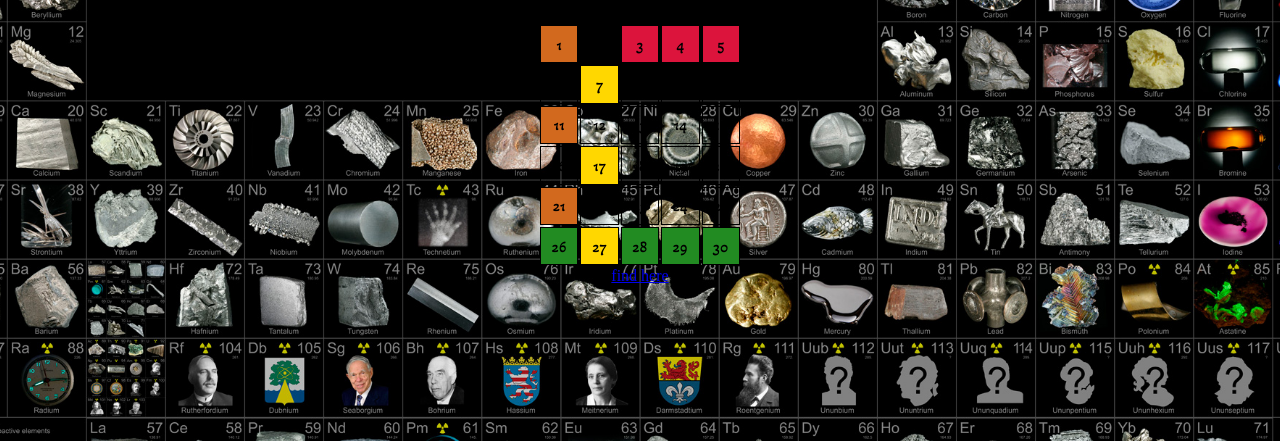
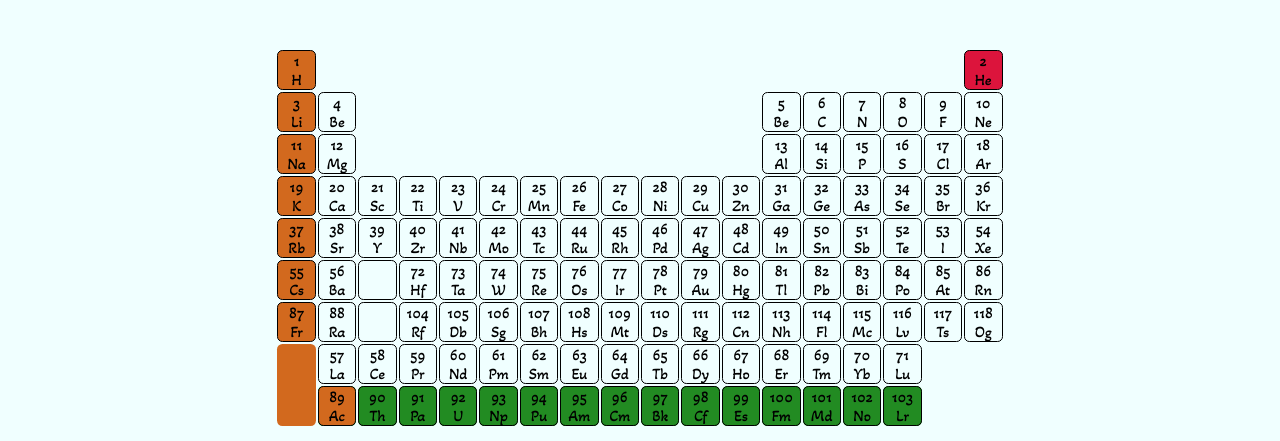
Before and after one commit to WuShanMuYuu/periodicTableOfElements, a plain HTML site: page index.html in a window 1280 px wide. Shown: the part 180-621 px from the top of the page. Drawn offline with Linux system fonts and the light colour scheme.

Commit message:
first lines  tables

```diff
--- a/css/style.css
+++ b/css/style.css
@@ -1,7 +1,7 @@
-
 /*
 CSS style sheet for the periodic table of elements
 */
+
 @font-face {
   font-family: "Akaya Telivigala";
   src: url("../fonts/Akaya_Telivigala/AkayaTelivigala-Regular.ttf");
@@ -15,17 +15,21 @@
 /* CSS selectors */
 
 /* Element selector */
+
 html {
-    background-image: url(./element-2.jpg);
+  font-family: "Akaya Telivigala", Arial, sans-serif;
+  background-color: azure;
+  /* background-image: url(./element-2.jpg); */
   background-position: center;
   background-size: cover;
   background-repeat: no-repeat;
   background-attachment: fixed;
 }
 h1 {
-    font-family: "Akaya Telivigala";
-    color: rgb(225, 231, 235);
-    font-size: 3rem;
+  /* font-family: "Akaya Telivigala"; */
+  color: rgb(235, 235, 225);
+  text-shadow: rgb(244, 248, 247);
+  font-size: 4.2rem;
   margin: 2rem;
   padding: 2rem;
 }
@@ -35,123 +39,38 @@
   height: 3vw;
   border: 1px solid black;
   text-align: center;
-}
-  /* #ID selector */
-  /* #cool {
-    background-color: orangered;
-  }
-  /* .class selector */
-  /* .box {
-    background-color: orchid;
-  } */
-
-  /* element,element Selector
-    element AND element
-    */
-  /* table,
-  div {
-    background-color: paleturquoise;
-  } */
-
-  /* element element Selector
-    aka element inside element
-    */
-  /* div p {
-    font-size: smaller;
-  } */
-
-  /* element>element	 Selector
-    element parent element
-    */
-
-  /* div > p {
-    font-family: "Times New Roman", Times, serif;
-    color: purple;
-  } */
-  /* element+element  Selector
-    element immediately after element */
-  div + span {
-    background-color: rosybrown;
-  }
-
-  /* element1~element2 Selector
-    element preceded element */
-  span ~ p {
-    background-color: royalblue;
-  }
-
-  /* [attribute] Selector */
-  [id] {
-    background-color: seagreen;
-  }
-
-  /* [attribute=value] Selector  */
-  [type="submit"] {
-    border: none;
-    background-color: pink;
-  }
-
-  /* [attribute~=value] Selector
-    containing the value */
-
-  [alt~="sun"] {
-    border: 3px solid black;
-  }
-  /* [attribute^=value] Selector
-    begins with the value */
-  [class^="te"] {
-    /* border: 3px solid hotpink; */
-    color: hotpink;
-  }
-
-  /* [attribute$=value] Selector
-    value ends with  */
-
-  [class$="box"] {
-    /* border: 3px solid hotpink; */
-    width: 14rem;
-  }
-  /* [attribute*=value] Selector
-    contains the substring */
-
-  [class*="long"] {
-    /* border: 3px solid hotpink; */
-    height: 3rem;
+  border-radius: 0.42vw;
 }
 
 /* pseudo class  */
+
 /* :hover */
-  table:hover{
-      background-color: lightcoral;
+/* table:hover {
+  background-color: rgb(30, 32, 34);
+} */
+a {
+  color: rgb(136, 131, 177);
+  text-shadow: rgb(244, 248, 247);
+  font-size: 2.3rem;
 }
-  /* a:hover{
-      color: yellow;
-  } */
 /* :visited */
-  a:visited{
+a:visited {
   color: green;
+}
+a:hover {
+  color: rgb(23, 43, 14);
 }
 /* a:visited, a:hover{
     color: green;
 } */
 /* :focus */
-  input[type="text"]:focus{
-      outline:none;
-      border: 2px solid red;
-      box-shadow: 3px 3px 3px #ccc;
+td:hover {
+  filter: grayscale(0%);
+  transform: scale(2);
+  cursor: pointer;
+  opacity: 1;
+  z-index: 1;
 }
-  /* a:hover + {
-    color: yellow;
-} */
-  /* :active */
-  a:active{
-      background-color: blue;
-  }
-  /* :checked */
-  [type="checkbox"]:checked{
-      width: 3rem;
-  }
-  /* :target */
 
 /* :nth-child() */
 /* tr:nth-child(2n){
@@ -160,23 +79,20 @@
   tr:nth-child(3n){
     background-color: rgb(235, 121, 121);
 } */
-tr:nth-last-child(1){
-    background-color: forestgreen
+tr:nth-last-child(1) {
+  background-color: forestgreen;
 }
-tr:nth-child(2n) td:nth-child(2){
+/* tr:nth-child(n) td:nth-child(2) {
   background-color: gold;
-}
-tr:nth-child(2n+1) :first-child{
+} */
+tr:nth-child(n + 1) :first-child {
   background-color: chocolate;
 }
-tr:nth-child(1) :nth-child(n+3):nth-child(-n +5){
+tr:nth-child(1) :nth-child(n + 3):nth-child(-n + 5) {
   background-color: crimson;
 }
-  /* pseudo elements  */
-  /* ::after
-    :after css2 and ::after is css3*/
-
-  /* ::before
-      :before css2 and ::before is css3*/
-
-  /* here we will *
+/* .class selector */
+.no-filling {
+  columns: none;
+  border: none;
+}
--- a/index.html
+++ b/index.html
@@ -13,49 +13,150 @@
       <br />
       <table>
         <tr>
-          <td>1</td>
-          <td>2</td>
-          <td>3</td>
-          <td>4</td>
-          <td>5</td>
+          <td>1<br />H</td>
+          <td class="no-filling" colspan="16"></td>
+          <td>2<br />He</td>
         </tr>
         <tr>
-          <td>6</td>
-          <td>7</td>
-          <td>8</td>
-          <td>9</td>
-          <td>10</td>
+          <td>3<br />Li</td>
+          <td>4<br />Be</td>
+          <td class="no-filling" colspan="10"></td>
+          <td>5<br />Be</td>
+          <td>6<br />C</td>
+          <td>7<br />N</td>
+          <td>8<br />O</td>
+          <td>9<br />F</td>
+          <td>10<br />Ne</td>
         </tr>
         <tr>
-          <td>11</td>
-          <td>12</td>
-          <td>13</td>
-          <td>14</td>
-          <td>15</td>
+          <td>11<br />Na</td>
+          <td>12<br />Mg</td>
+          <td class="no-filling" colspan="10"></td>
+          <td>13<br />Al</td>
+          <td>14<br />Si</td>
+          <td>15<br />P</td>
+          <td>16<br />S</td>
+          <td>17<br />Cl</td>
+          <td>18<br />Ar</td>
         </tr>
         <tr>
-          <td>16</td>
-          <td>17</td>
-          <td>18</td>
-          <td>19</td>
-          <td>20</td>
+          <td>19<br />K</td>
+          <td>20<br />Ca</td>
+          <td>21<br />Sc</td>
+          <td>22<br />Ti</td>
+          <td>23<br />V</td>
+          <td>24<br />Cr</td>
+          <td>25<br />Mn</td>
+          <td>26<br />Fe</td>
+          <td>27<br />Co</td>
+          <td>28<br />Ni</td>
+          <td>29<br />Cu</td>
+          <td>30<br />Zn</td>
+          <td>31<br />Ga</td>
+          <td>32<br />Ge</td>
+          <td>33<br />As</td>
+          <td>34<br />Se</td>
+          <td>35<br />Br</td>
+          <td>36<br />Kr</td>
         </tr>
         <tr>
-          <td>21</td>
-          <td>22</td>
-          <td>23</td>
-          <td>24</td>
-          <td>25</td>
+          <td>37<br />Rb</td>
+          <td>38<br />Sr</td>
+          <td>39<br />Y</td>
+          <td>40<br />Zr</td>
+          <td>41<br />Nb</td>
+          <td>42<br />Mo</td>
+          <td>43<br />Tc</td>
+          <td>44<br />Ru</td>
+          <td>45<br />Rh</td>
+          <td>46<br />Pd</td>
+          <td>47<br />Ag</td>
+          <td>48<br />Cd</td>
+          <td>49<br />In</td>
+          <td>50<br />Sn</td>
+          <td>51<br />Sb</td>
+          <td>52<br />Te</td>
+          <td>53<br />I</td>
+          <td>54<br />Xe</td>
         </tr>
         <tr>
-          <td>26</td>
-          <td>27</td>
-          <td>28</td>
-          <td>29</td>
-          <td>30</td>
+          <td>55<br />Cs</td>
+          <td>56<br />Ba</td>
+          <td><br /></td>
+          <td>72<br />Hf</td>
+          <td>73<br />Ta</td>
+          <td>74<br />W</td>
+          <td>75<br />Re</td>
+          <td>76<br />Os</td>
+          <td>77<br />Ir</td>
+          <td>78<br />Pt</td>
+          <td>79<br />Au</td>
+          <td>80<br />Hg</td>
+          <td>81<br />Tl</td>
+          <td>82<br />Pb</td>
+          <td>83<br />Bi</td>
+          <td>84<br />Po</td>
+          <td>85<br />At</td>
+          <td>86<br />Rn</td>
+        </tr>
+        <tr>
+          <td>87<br />Fr</td>
+          <td>88<br />Ra</td>
+          <td><br /></td>
+          <td>104<br />Rf</td>
+          <td>105<br />Db</td>
+          <td>106<br />Sg</td>
+          <td>107<br />Bh</td>
+          <td>108<br />Hs</td>
+          <td>109<br />Mt</td>
+          <td>110<br />Ds</td>
+          <td>111<br />Rg</td>
+          <td>112<br />Cn</td>
+          <td>113<br />Nh</td>
+          <td>114<br />Fl</td>
+          <td>115<br />Mc</td>
+          <td>116<br />Lv</td>
+          <td>117<br />Ts</td>
+          <td>118<br />Og</td>
+        </tr>
+        <tr>
+          <td class="no-filling" colspan="1" rowspan="2"></td>
+          <td>57<br />La</td>
+          <td>58<br />Ce</td>
+          <td>59<br />Pr</td>
+          <td>60<br />Nd</td>
+          <td>61<br />Pm</td>
+          <td>62<br />Sm</td>
+          <td>63<br />Eu</td>
+          <td>64<br />Gd</td>
+          <td>65<br />Tb</td>
+          <td>66<br />Dy</td>
+          <td>67<br />Ho</td>
+          <td>68<br />Er</td>
+          <td>69<br />Tm</td>
+          <td>70<br />Yb</td>
+          <td>71<br />Lu</td>
+        </tr>
+        <tr>
+          <td>89<br />Ac</td>
+          <td>90<br />Th</td>
+          <td>91<br />Pa</td>
+          <td>92<br />U</td>
+          <td>93<br />Np</td>
+          <td>94<br />Pu</td>
+          <td>95<br />Am</td>
+          <td>96<br />Cm</td>
+          <td>97<br />Bk</td>
+          <td>98<br />Cf</td>
+          <td>99<br />Es</td>
+          <td>100<br />Fm</td>
+          <td>101<br />Md</td>
+          <td>102<br />No</td>
+          <td>103<br />Lr</td>
         </tr>
       </table>
-      <a href="https://www.google.com">find here</a>
+      <br />
+      <a href="#https://www.github.com">find here the code</a>
     </center>
   </body>
 </html>
```
Lines whose indentation alone changed are shown as unchanged.
